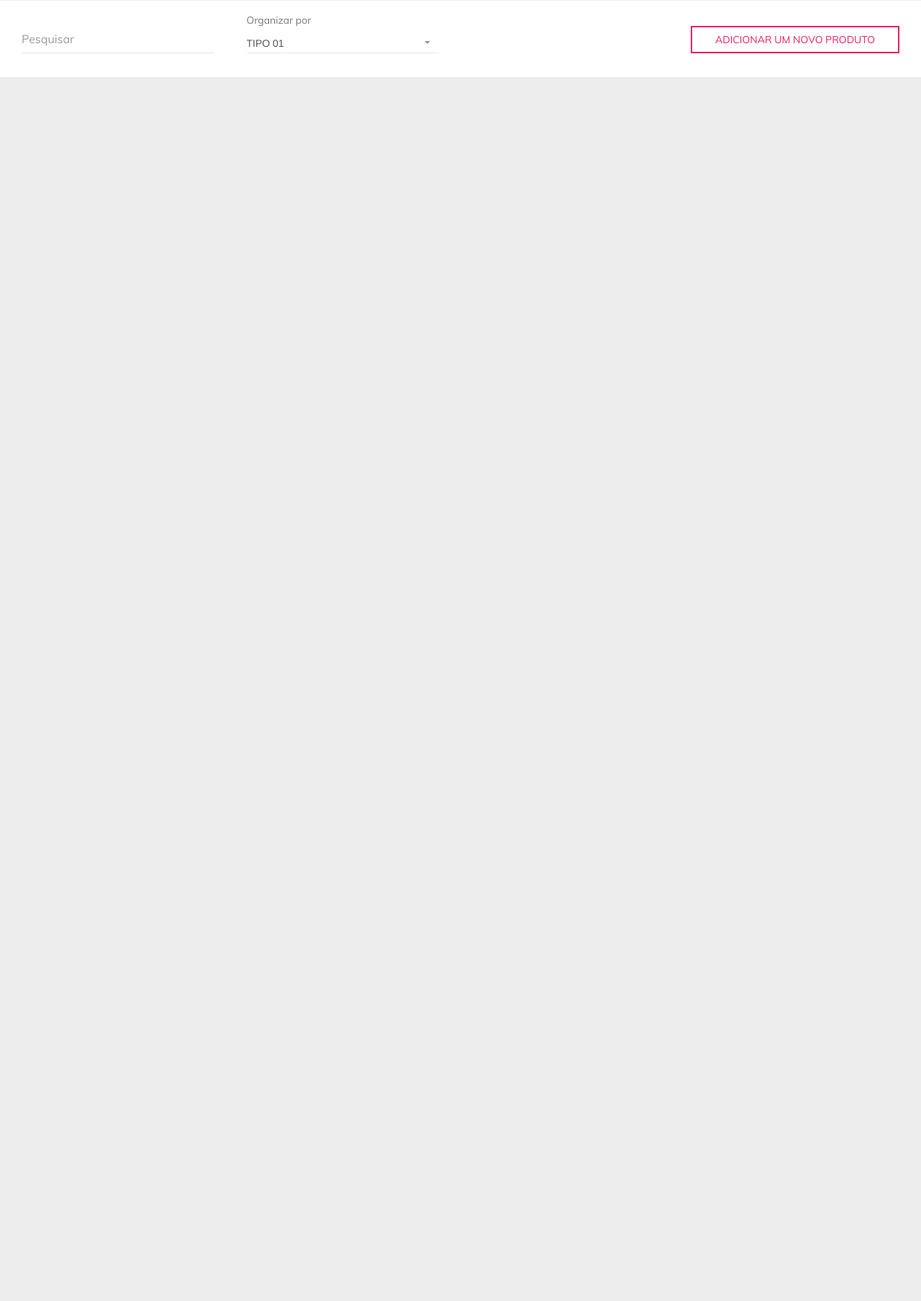
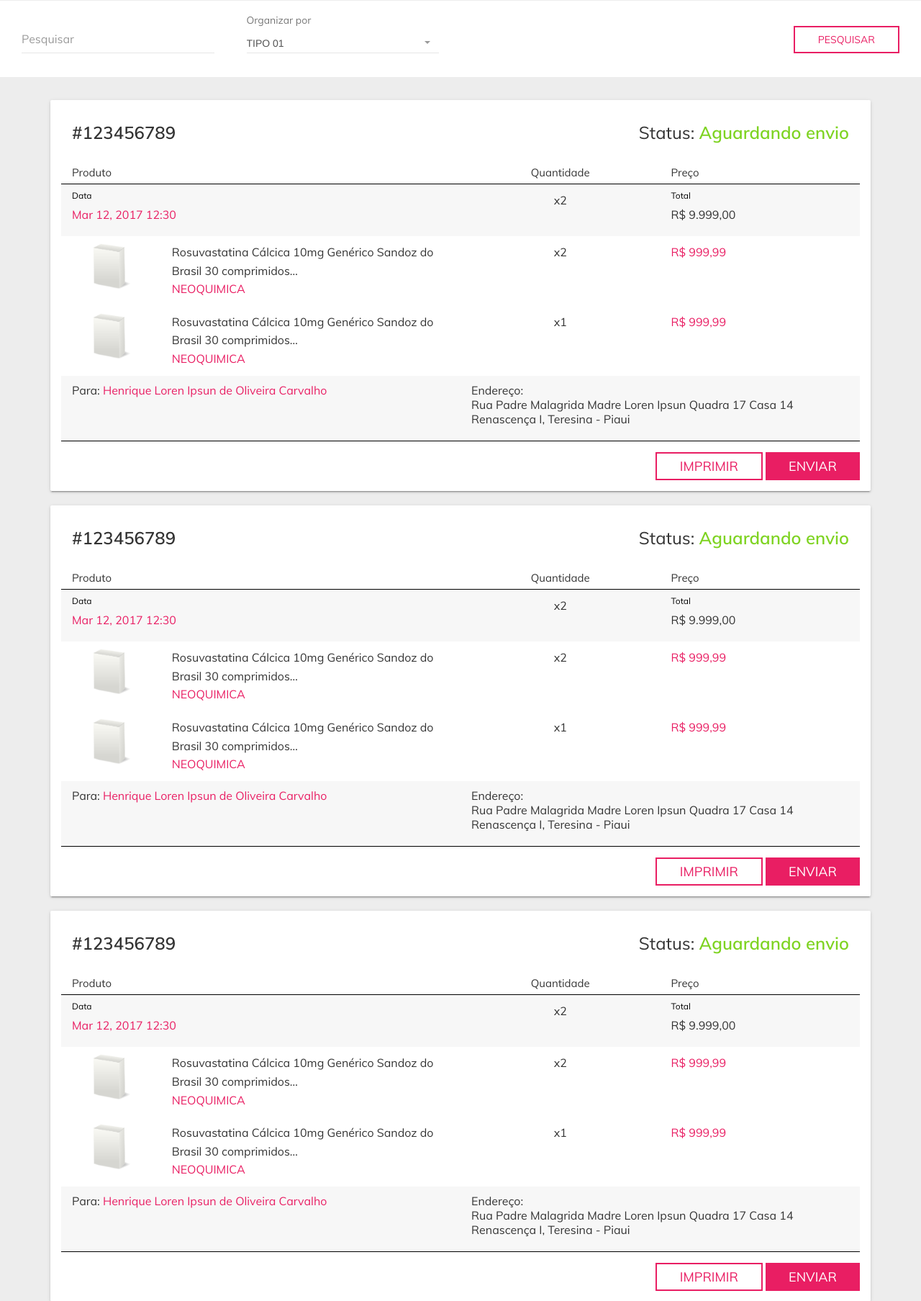
Before and after one commit to Weslley/TheFarmaClient, a Django app: page /admin/sales in a window 1280 px wide. Shown: the part 132-1939 px from the top of the page at 72% size. Before the commit the page ends 239 px from the top, so only its background shows below. Run offline with Django 3.2, Linux system fonts and the light colour scheme; style sheets or scripts are compiled from the project's sources; some libraries are stand-ins or nearby versions; some web fonts are replaced.

Commit message:
Finalzando a tela de vendas

```diff
--- a/app/templates/admin/sales/index.html
+++ b/app/templates/admin/sales/index.html
@@ -72,7 +72,18 @@
 		<div id="sales" class="">
 			{% for i in range %}
 
+			<div class="card p15 mb20">
 				<div class="container-fluid sale">
+
+					<div class="row pt15 pb15 fz24">
+						<div class="col-xs-12 col-sm-6 col-md-6 text-left">
+							<p class="semibold">#123456789</p>
+						</div>
+
+						<div class="col-xs-12 col-sm-6 col-md-6 text-right">
+							<p>Status: <span class="semibold green-text">Aguardando envio</span></p>
+						</div>
+					</div>
 
 					<div class="row header hidden-sm hidden-xs">
 						<div class="col-xs-6 col-sm-6 col-md-6">
@@ -81,7 +92,7 @@
 
 						<div class="col-xs-6 col-sm-6 col-md-6">
 							<div class="row">
-							<div class="col-xs-6 col-sm-6 col-md-6">
+								<div class="col-xs-6 col-sm-6 col-md-6 text-center">
 									<h5>Quantidade</h5>
 								</div>
 
@@ -102,11 +113,8 @@
 
 						<div class="col-xs-12 col-sm-12 col-md-6">
 							<div class="row">
-							<div class="col-xs-6 col-sm-6 col-md-6">
-								<p class="pink-text">
-									<span class="label block text-left">Status</span>
-									Pagamento aceito
-								</p>
+								<div class="col-xs-6 col-sm-6 col-md-6 text-center">
+									<span>x2</span>
 								</div>
 
 								<div class="col-xs-6 col-sm-6 col-md-6">
@@ -122,8 +130,8 @@
 					<div class="row item">
 						<div class="col-xs-12 col-sm-12 col-md-6">
 							<div class="row">
-							<div class="col-xs-3 col-sm-4 col-md-3 text-center">
-								<img src="{% static "images/box.png" %}" alt="Bottle" class="img-responsive" alt="Box"/>
+								<div class="col-xs-3 col-sm-4 col-md-3">
+									<img src="{% static "images/box.png" %}" alt="Bottle" class="img-responsive center" alt="Box"/>
 								</div>
 
 								<div class="col-xs-9 col-sm-8 col-md-9 pr0">
@@ -136,7 +144,7 @@
 						<div class="col-xs-12 col-sm-12 col-md-6">
 							<div class="row vcenter">
 								<div class="col-xs-6 col-sm-6 col-md-6 text-center">
-								<span class="quantity">2</span>
+									<span class="quantity">x2</span>
 								</div>
 
 								<div class="col-xs-6 col-sm-6 col-md-6">
@@ -148,25 +156,62 @@
 						</div>
 					</div>
 
-				<div class="row footer">
+					<div class="row item">
 						<div class="col-xs-12 col-sm-12 col-md-6">
-						<p>Origem: <span class="pink-text">Farmácias</span></p>
+							<div class="row">
+								<div class="col-xs-3 col-sm-4 col-md-3">
+									<img src="{% static "images/box.png" %}" alt="Bottle" class="img-responsive center" alt="Box"/>
+								</div>
+
+								<div class="col-xs-9 col-sm-8 col-md-9 pr0">
+									<span class="name">Rosuvastatina Cálcica 10mg Genérico Sandoz do Brasil 30 comprimidos…</span>
+									<span class="maker block pink-text hidden-xs">NEOQUIMICA</span>
+								</div>
+							</div>
 						</div>
 
 						<div class="col-xs-12 col-sm-12 col-md-6">
+							<div class="row vcenter">
+								<div class="col-xs-6 col-sm-6 col-md-6 text-center">
+									<span class="quantity">x1</span>
+								</div>
+
+								<div class="col-xs-6 col-sm-6 col-md-6">
+									<div class="price">
+										<span class="pink-text">R$ 999,99</span>
+									</div>
+								</div>
+							</div>
+						</div>
+					</div>
+
+
+					<div class="row footer">
+						<div class="col-xs-12 col-sm-12 col-md-6">
 							<p>Para: <span class="pink-text">Henrique Loren Ipsun de Oliveira Carvalho</span></p>
+						</div>
+
+						<div class="col-xs-12 col-sm-12 col-md-6">
+							<p>Endereço:
+								<span class="block">
+									Rua Padre Malagrida Madre Loren Ipsun
+									Quadra 17 Casa 14
+									Renascença I, Teresina - Piaui
+								</span>
+							</p>
 						</div>
 					</div>
 
 					<div class="row actions">
 						<div class="col-xs-12 col-sm-12 col-md-12 text-right mt15 pr0 pr-xs-15">
-						<button class="btn btn-transparent-pink pink-text btn-flat">
-							RASTREAR
+							<button class="btn btn-transparent-pink pink-text btn-flat btn-lg">
+								IMPRIMIR
 							</button>
 
-						<button class="btn btn-pink btn-flat">
-							CONFIRMAR RECEBIMENTO
+							<button class="btn btn-pink btn-flat btn-lg">
+								ENVIAR
 							</button>
+						</div>
 					</div>
 				</div>
 			</div>
--- a/app/views/admin/sales.py
+++ b/app/views/admin/sales.py
@@ -1,7 +1,7 @@
 from django.shortcuts import render
 
 def index(request):
-	return render(request,'admin/products/index.html')
+	return render(request,'admin/sales/index.html',{'range': range(10)})
 
 def show(request,id):
-	return render(request,'admin/products/show.html')
+	return render(request,'admin/sales/show.html')
--- a/static/stylesheets/admin.scss
+++ b/static/stylesheets/admin.scss
@@ -188,10 +188,8 @@ button.btn-default:hover,
 #sales{
 	.sale{
 		font-size: 1.6rem;
-		.header{
-			border-bottom: 1px solid #000;
-		}
-
+		p{line-height: normal;}
+		.header{border-bottom: 1px solid #000;}
 		.statusbar{
 			padding: 10px 0px;
 			background: rgba(0, 0, 0, 0.03);
@@ -208,7 +206,6 @@ button.btn-default:hover,
 			img{max-width: 64px;max-height: 64px;}
 		}
 		.footer{
-			font-size: 1.4rem;
 			border-bottom: 1px solid #000;
 			background: rgba(0, 0, 0, 0.03);
 			padding: 10px 0px;
@@ -236,8 +233,9 @@ button.btn-default:hover,
 
 /* Tablet and Smartphone*/
 @media only screen and (max-width: 992px) {
-	#orders{
-		.order{
+	#sales{
+		.sale{
+			font-size: 12px;
 			.price{text-align: right;}
 			.actions{
 				.btn{
--- a/static/stylesheets/extends.scss
+++ b/static/stylesheets/extends.scss
@@ -4,6 +4,7 @@ $medium-gray: #9f9f9f;
 $white: #FFFFFF;
 $pink: #E91E63;
 $blue: #4990E2;
+$green: #7ED321;
 
 p {line-height: 2rem;}
 a {display: block;text-decoration: none;}
@@ -545,6 +546,7 @@ small {font-size: 75%;}
 .white-text{color: $white !important;}
 .blue-text{color: $blue !important;}
 .pink-text{color: $pink !important;}
+.green-text{color: $green !important;}
 .gray-text{ color: $gray !important; }
 .medium-gray-text{color: $medium-gray !important;}
 
```
Lines whose indentation alone changed are shown as unchanged.
